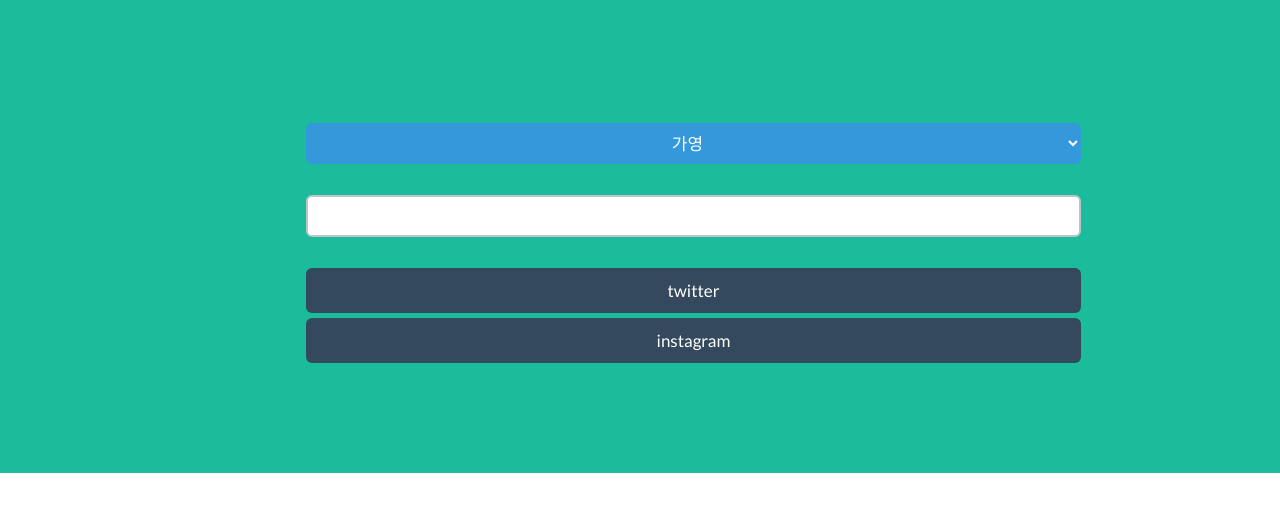
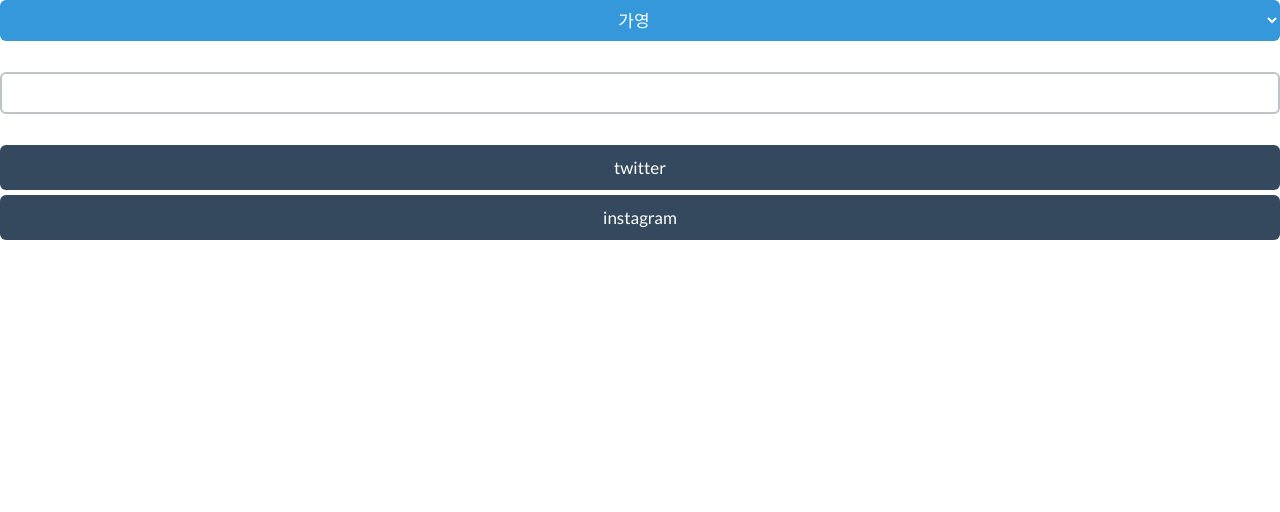
Before and after one commit to acaever/stellarsns, a plain HTML site: page index.html in a window 1280 px wide. Drawn offline with Linux system fonts and the light colour scheme.

Commit message:
Update index.html

```diff
--- a/index.html
+++ b/index.html
@@ -21,7 +21,7 @@
 
 <body>
 <CENTER>
-<div class="login-screen">
+<div >
 <section  >
 
     <select id="mySelect" class="btn btn-block btn-lg btn-info">
```
